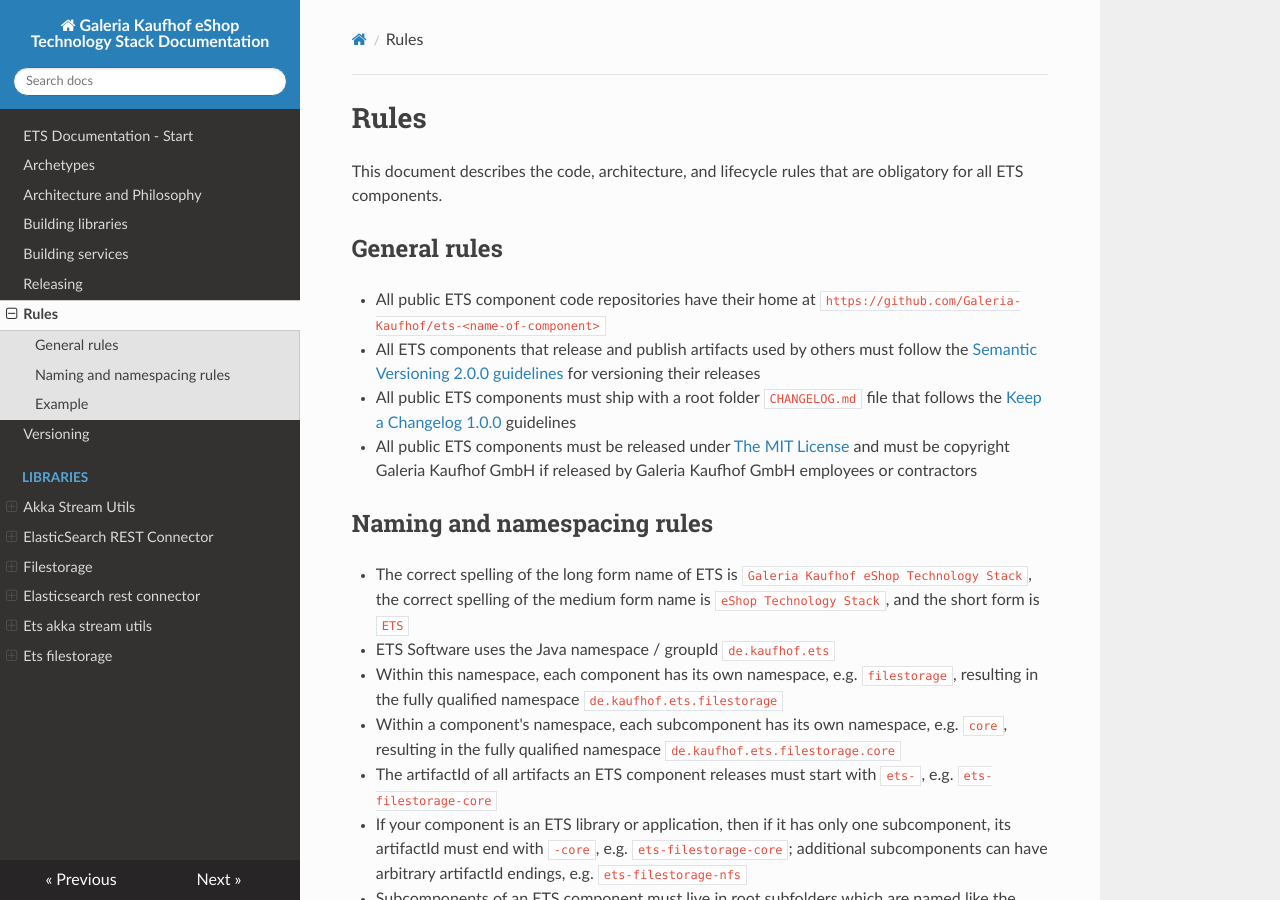
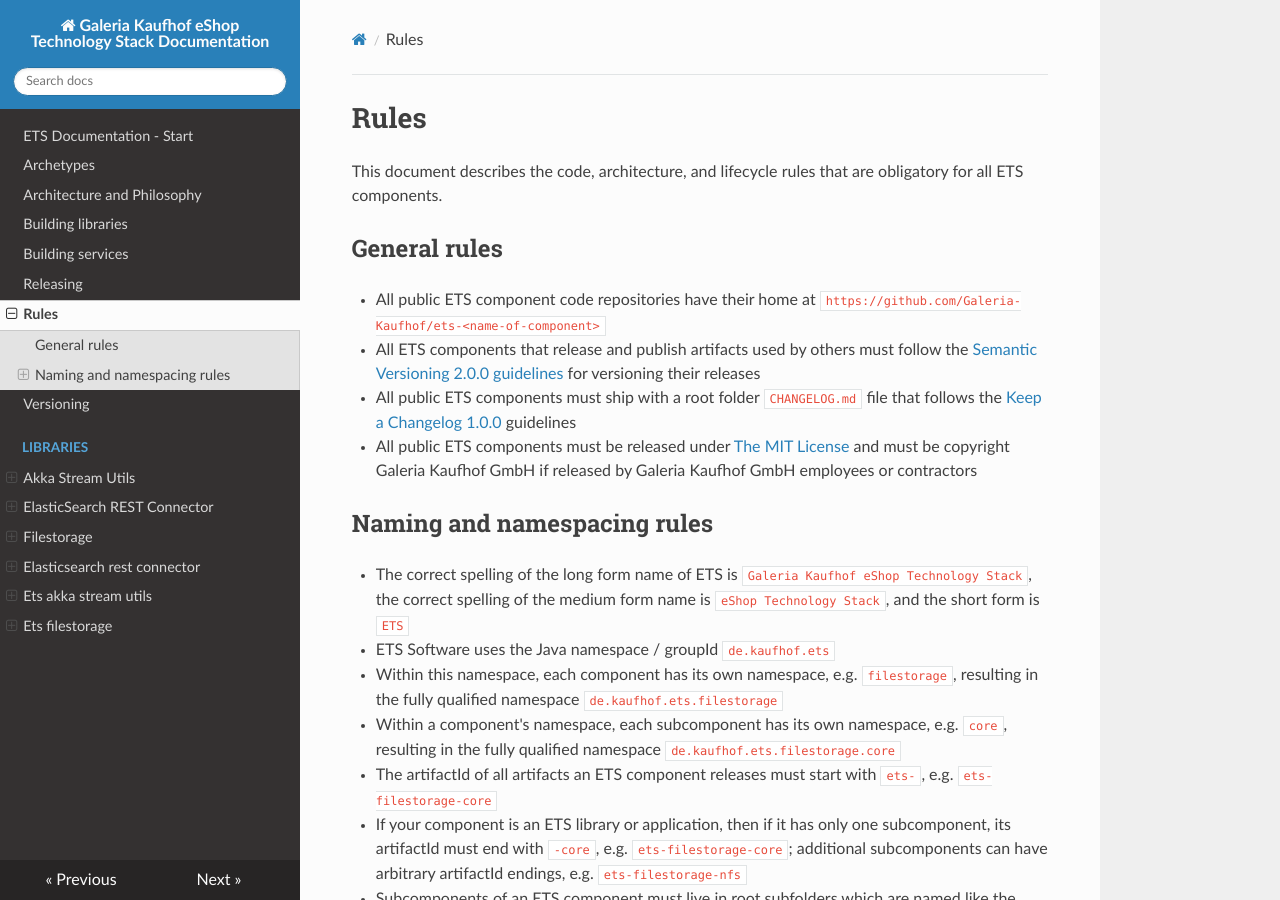
Before and after one commit to Galeria-Kaufhof/ets-documentation, an MkDocs documentation site: the page built from docs/rules.md, in a window 1280 px wide and 900 px high. Built offline with MkDocs 1.6.1, drawn with Linux system fonts in a browser that asks for light colours; nearby versions of some CDN libraries.

Commit message:
Improved document hierarchy.

```diff
--- a/docs/rules.md
+++ b/docs/rules.md
@@ -37,7 +37,7 @@
 - Component artifactIds must be at-least-one-word, possibly multiple-words-concatenated-by-hyphens all-lowercase UTF-8 `[a-z0-9]` strings (e.g. `ets-filestorage-core`)
 
 
-## Example
+### Example
 
 The source code for an ETS-compatible filestorage library would live at `https://github.com/Galeria-Kaufhof/ets-filestorage`.
 
```
